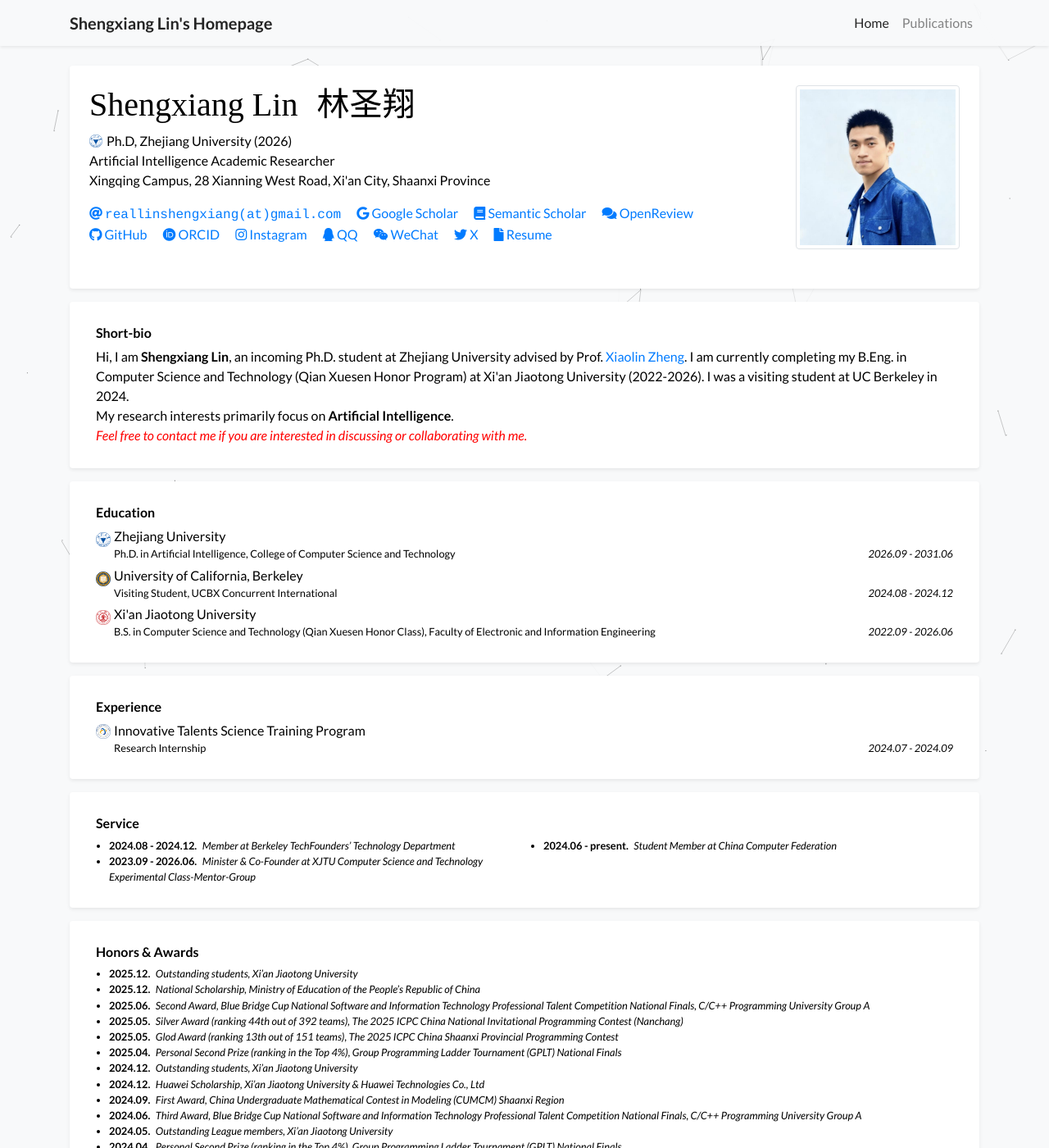
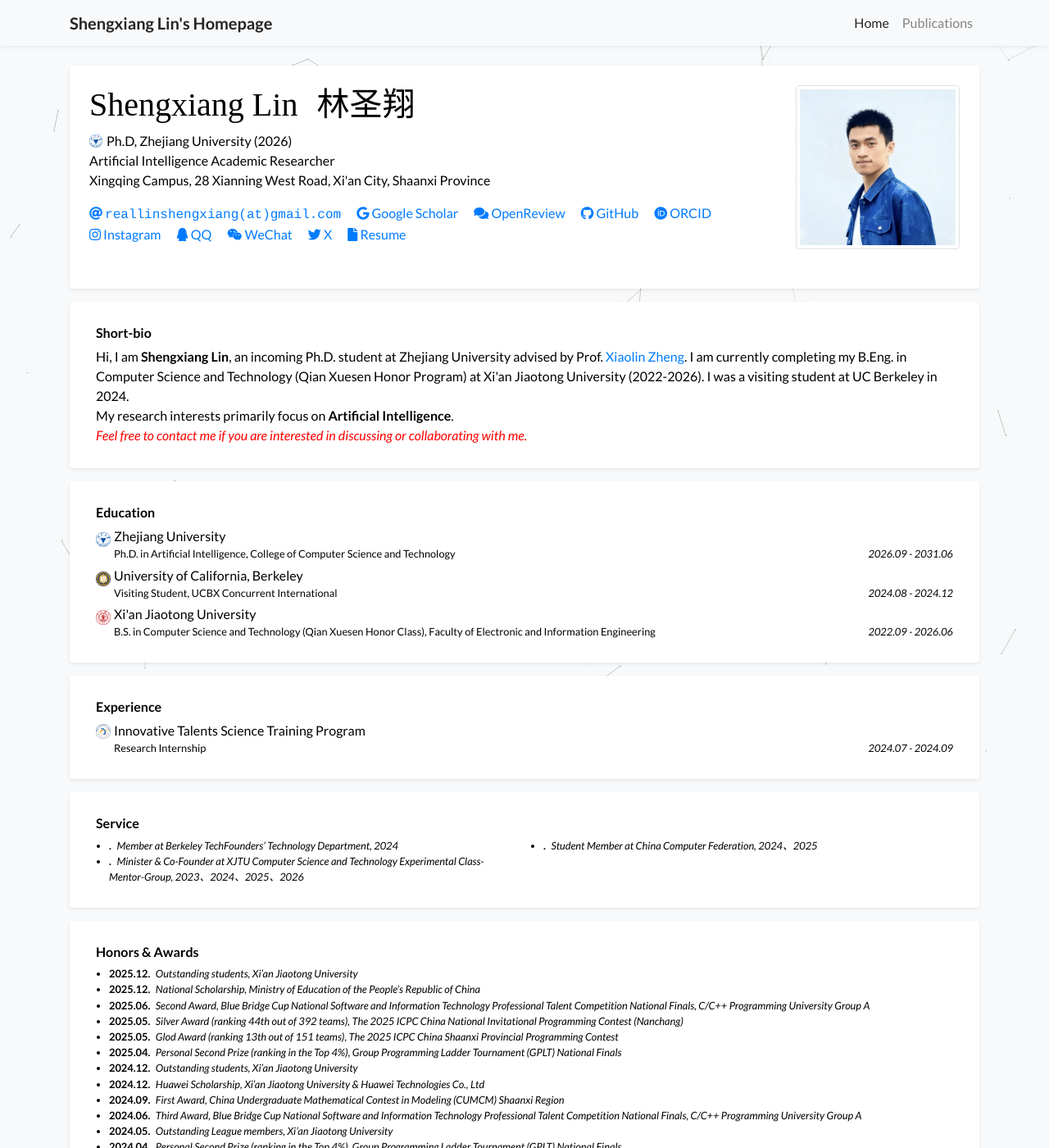
Before and after one commit to Lin-Shengxiang/Lin-Shengxiang.github.io, a Jekyll site: the page built from index.html, in a window 1280 px wide and 1400 px high. Shown: the whole window at 82% size. Built offline with Jekyll 4.4.1, drawn with Linux system fonts in a browser that asks for light colours; a style sheet for code colours, icons or effects is not loaded.

Commit message:
Update profile.yml

```diff
--- a/_data/profile.yml
+++ b/_data/profile.yml
@@ -7,7 +7,7 @@ positions:
   - Xingqing Campus, 28 Xianning West Road, Xi'an City, Shaanxi Province
 email: "reallinshengxiang@gmail.com"
 gscholar: W-rloDsAAAAJ
-sscholar: Shengxiang-Lin/2325483397
+#sscholar: Shengxiang-Lin/2325483397
 openreview: ~Shengxiang_Lin1
 github: Shengxiang-Lin
 instagram: real_linshengxiang
@@ -61,12 +61,12 @@ experience:
     date: 2024.07 - 2024.09
 
 service:
-  - name: Member at Berkeley TechFounders’ Technology Department
-    date: 2024.08 - 2024.12
-  - name: Student Member at China Computer Federation
-    date: 2024.06 - present
-  - name: Minister & Co-Founder at XJTU Computer Science and Technology Experimental Class-Mentor-Group
-    date: 2023.09 - 2026.06
+  - name: Member at Berkeley TechFounders’ Technology Department, 2024
+    date: #2024.08 - 2024.12
+  - name: Student Member at China Computer Federation, 2024、2025
+    date: #2024.06 - present
+  - name: Minister & Co-Founder at XJTU Computer Science and Technology Experimental Class-Mentor-Group, 2023、2024、2025、2026
+    date: #2023.09 - 2026.06
 
 
 awards:
```
